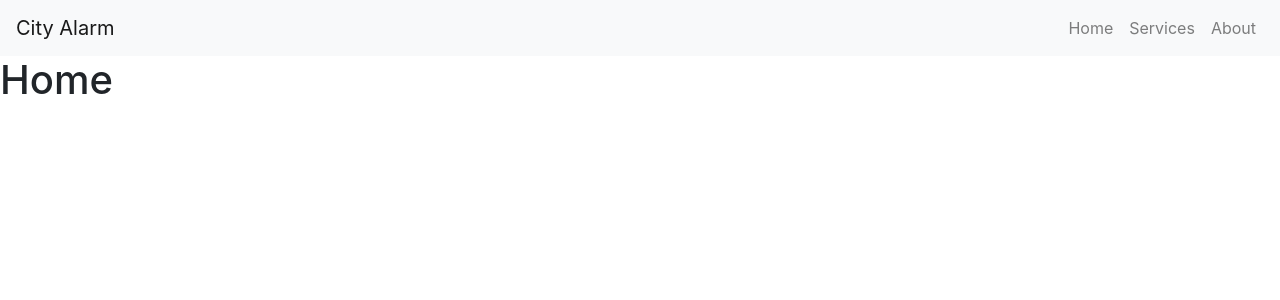
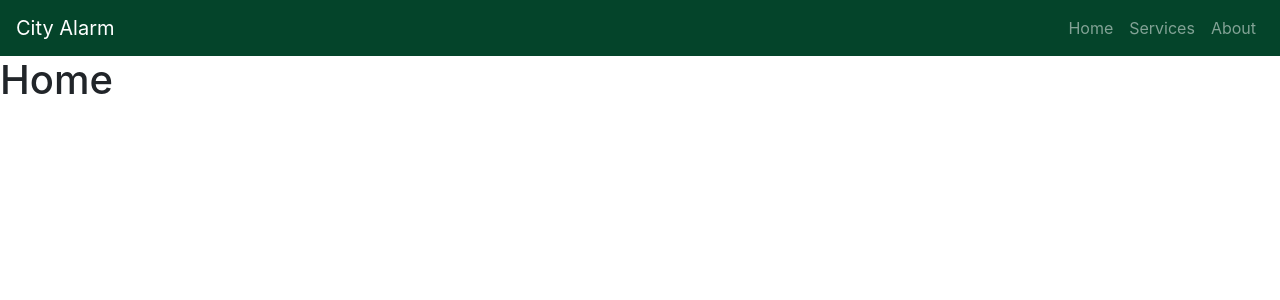
Before and after one commit to Runexz/mapp, a React (Create React App) app: page / in a window 1280 px wide. Shown: the top 300 px of the page. Built offline with nearby package versions, Linux system fonts and the light colour scheme; the HTML template or start-up script is replaced by a standard one.

Commit message:
added css to navbar color

```diff
--- a/src/components/navbar/Navbar.js
+++ b/src/components/navbar/Navbar.js
@@ -1,11 +1,12 @@
 import React from 'react';
 
 import { Navbar, Nav } from 'react-bootstrap';
+import './Navbar.css';
 import { NavLink } from 'react-router-dom';
 
 const NavbarHeading = () => {
     return(
-        <Navbar bg="light" expand="lg">
+        <Navbar className="navBg" variant="dark" expand="lg">
   <Navbar.Brand href="/">City Alarm</Navbar.Brand>
   <Navbar.Toggle aria-controls="basic-navbar-nav" />
   <Navbar.Collapse id="basic-navbar-nav">
```
